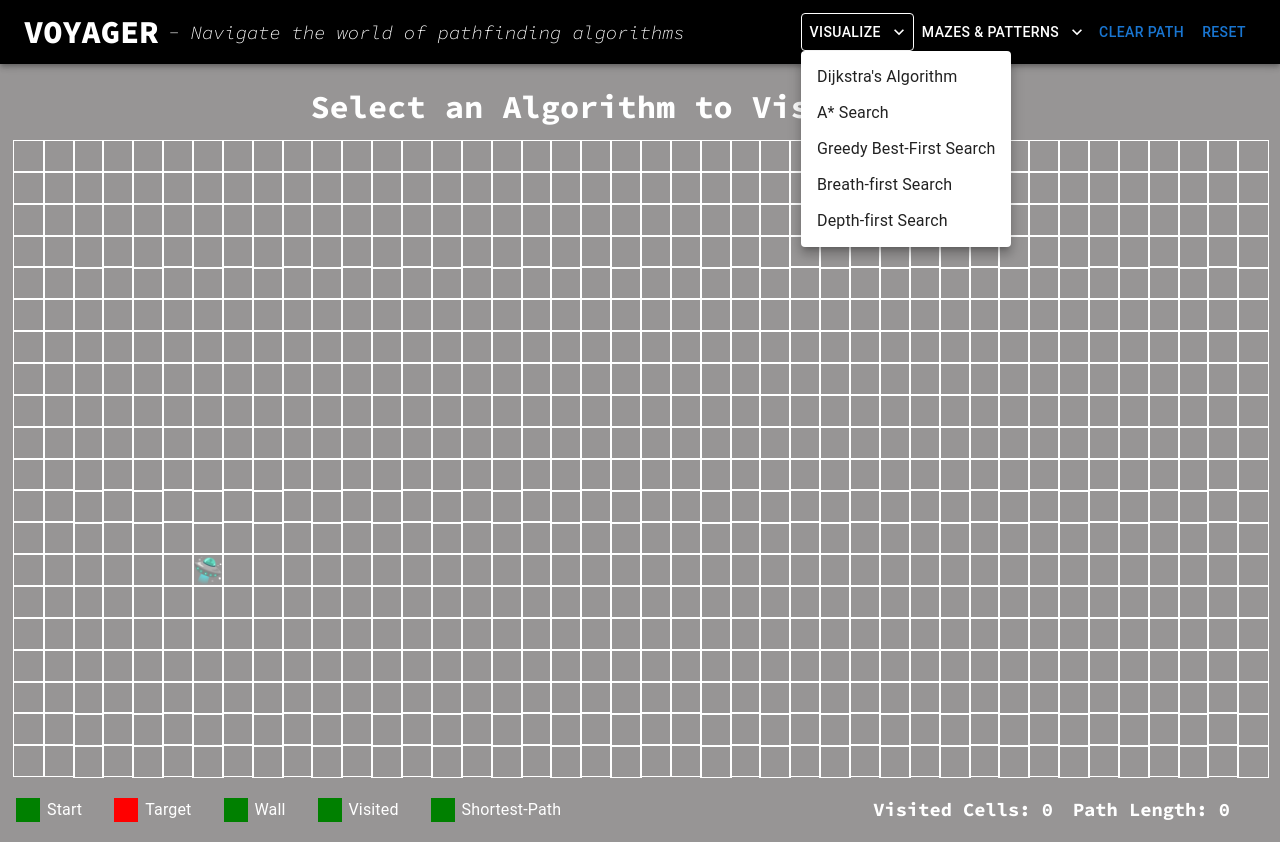
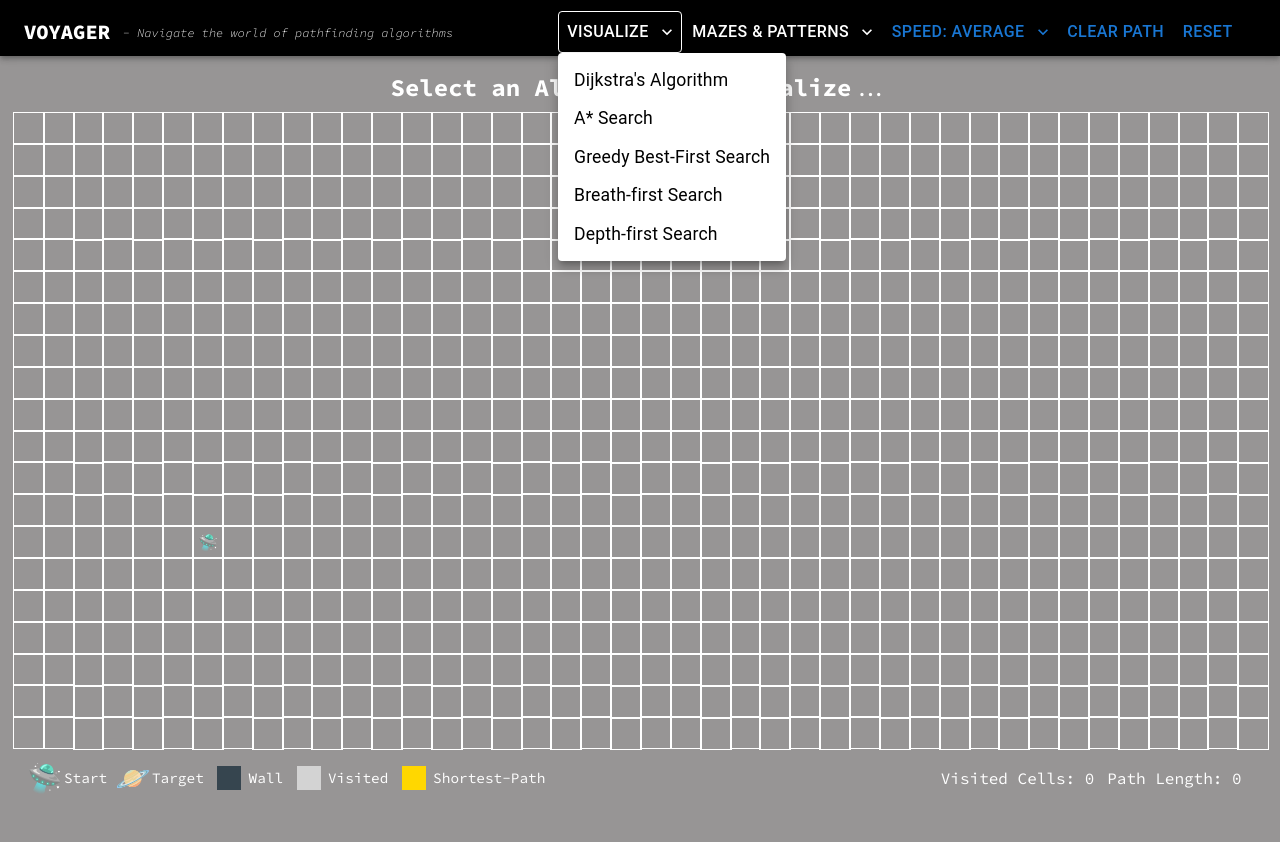
Before and after one commit to aydenyipcs/Pathfinding-Visualizer-, a React (Vite) app: page / in a window 1280 px wide. Both pictures are taken after a click on the button "VISUALIZE". After the commit the page ends 800 px from the top, so only its background shows below. Built offline with nearby package versions, Linux system fonts and the light colour scheme.

Commit message:
fixed css

```diff
--- a/src/Grid/Cell.jsx
+++ b/src/Grid/Cell.jsx
@@ -5,14 +5,13 @@ import "./Cell.scss";
 import { GridContext } from "../App";
 
 const Cell = (props) => {
-  const { pathfindingAnimation, shortestPathAnimation, mazeAnimation } =
+  const { pathfindingAnimation, shortestPathAnimation} =
     useContext(GridContext);
   const { cellInfo, eventHandlers } = props;
   const { row, col, start, end, wall } = cellInfo;
   const { onMouseDown, onMouseOver, onMouseUp } = eventHandlers;
   const inPathfinding = pathfindingAnimation.has(`cell-${row}-${col}`); //true/false, if in pathfinding animation
   const inShortestPath = shortestPathAnimation.has(`cell-${row}-${col}`); // if in shortest path animation
-  // const inMazeAnimation = mazeAnimation.has(`cell-${row}-${col}`); //if in maze animation
   const cellType = start ? "start" : end ? "end" : wall ? "wall" : "";
   const cellClass = `cell ${cellType} ${inPathfinding ? "pathfinding" : ""} ${ inShortestPath ? "shortestPath" : "" }`;
   const content = start ? "🛸" : end ? "🪐" : ""
--- a/src/Grid/Cell.scss
+++ b/src/Grid/Cell.scss
@@ -5,7 +5,6 @@
   aspect-ratio: 1;
   border: 0.8px solid white;
   width: 100%;
-  font-size: 25px;
   overflow: hidden;
   -webkit-user-select: none;
   -moz-user-select: none;
@@ -14,8 +13,6 @@
 }
 .wall {
   background-color: #36454f;
-
-
 }
 .pathfinding {
   background-color: #d3d3d3;
--- a/src/Info&Stats/Info.jsx
+++ b/src/Info&Stats/Info.jsx
@@ -1,10 +1,5 @@
 import React, { useState, useEffect, useContext } from "react";
 import { GridContext } from "../App.jsx";
-import List from "@mui/material/List";
-import ListItem from "@mui/material/ListItem";
-import ListItemIcon from "@mui/material/ListItemIcon";
-import ListItemText from "@mui/material/ListItemText";
-import Box from "@mui/material/Box";
 import "./info.scss";
 
 
@@ -12,32 +7,30 @@ const Info = () => {
   const { pathfindingLength, shortestPathLength } = useContext(GridContext);
 
   const legendItems = [
-    { label: "Start", color: "green" },
-    { label: "Target", color: "red" },
-    { label: "Wall", color: "green" },
-    { label: "Visited", color: "green" },
-    { label: "Shortest-Path", color: "green" },
+    { label: "Start", icon: "🛸" },
+    { label: "Target", icon: "🪐" },
+    { label: "Wall", color: "#36454f" },
+    { label: "Visited", color: "#d3d3d3" },
+    { label: "Shortest-Path", color: "#ffd700" },
   ];
 
   return (
     <div className="info-container">
       <div className="legend">
-        <List sx={{ display: "flex", flexDirection: "row" }}>
-          {legendItems.map((item) => (
-            <ListItem sx={{ width: "auto" }}>
-              <ListItemIcon sx={{ marginRight: "-25px" }}>
-                <Box
-                  sx={{ width: 24, height: 24, backgroundColor: item.color }}
-                />
-              </ListItemIcon>
-              <ListItemText primary={item.label} sx={{ fontFamily: '"Source Code Pro", monospace', fontWeight:300 }}/>
-            </ListItem>
-          ))}
-        </List>
+      {legendItems.map((item, index) => {
+          return (
+            <div key={index} className="item">
+              <span className="icon">
+                {item.icon ? item.icon : <div className="box" style={{ backgroundColor: item.color }}></div>}
+              </span>
+              <span className="label">{item.label}</span>
+            </div>
+          );
+        })}
       </div>
       <div className="stats">
-        <h3>Visited Cells: {pathfindingLength}</h3>
-        <h3>Path Length: {shortestPathLength}</h3>
+        <span>Visited Cells: {pathfindingLength}</span>
+        <span>Path Length: {shortestPathLength}</span>
       </div>
     </div>
   );
--- a/src/Info&Stats/info.scss
+++ b/src/Info&Stats/info.scss
@@ -1,18 +1,46 @@
-
 .info-container {
     display: flex;
     flex-direction: row;
     align-items: center;
+    padding: 0;
+    margin: 0;
+    height: 2vh;
+    width: 100vw;
     justify-content: space-between;
-
-
-}
-.stats {
+  }
+  .legend {
+    margin-top: 5vh;
+    margin-left: 2vw;
     display: flex;
     flex-direction: row;
     align-items: center;
-    margin-right: 30px;
-    h3 {
-        margin-right: 20px;
+  }
+  .stats {
+    display: flex;
+    flex-direction: row;
+    align-items: center;
+    margin-right: 2vw;
+    margin-top: 5vh;
+    font-size: 2vh;
+    span {
+      margin-right: 1vw;
     }
-}
+  }
+  .item {
+    display: flex;
+    align-items: center;
+    font-size: 1.8vh;
+    margin-right: 0.5vw;
+  }
+  .icon {
+    display: flex;
+    align-items: center;
+    justify-content: center;
+    font-size: 3.5vh;
+    width: 3vw;
+  }
+  .box {
+    display: inline-block;
+    width: 3vh;
+    height: 3vh;
+  }
--- a/src/Mazes/mazeFunctions.jsx
+++ b/src/Mazes/mazeFunctions.jsx
@@ -1,4 +1,5 @@
-export const animateMaze = (walls, maze, setGrid) => {
+export const animateMaze = (walls, maze, setGrid, setIsAnimating, animationSpeed = 5) => {
+  console.log(walls.length)
   if(maze === "Prim's Algorithm" || maze === "Random Maze") {
       setGrid((currGrid) => {
           const newGrid = currGrid.map((row) => {
@@ -9,7 +10,7 @@ export const animateMaze = (walls, maze, setGrid) => {
           });
           return newGrid;
         });
-
+    setTimeout(() => {
       walls.forEach((wall, index) => {
         setTimeout(() => {
           setGrid((currGrid) => {
@@ -17,8 +18,9 @@ export const animateMaze = (walls, maze, setGrid) => {
             newGrid[wall.row][wall.col].wall = false;
             return newGrid;
           });
-            }, index * 5);
+        }, index * animationSpeed);
       });
+    },1000)
   }else {
       walls.forEach((wall, index) => {
           setTimeout(() => {
@@ -27,7 +29,8 @@ export const animateMaze = (walls, maze, setGrid) => {
               newGrid[wall.row][wall.col].wall = true;
               return newGrid;
             });
-            }, index * 5);
+          }, index * animationSpeed);
         });
   }
+  setTimeout(() => setIsAnimating(false), walls.length *  animationSpeed)
 };
--- a/src/NavBar/NavBar.jsx
+++ b/src/NavBar/NavBar.jsx
@@ -12,7 +12,7 @@ import { Menu, MenuItem, MenuList } from "@mui/material";
 import "./navBar.scss";
 import { createBlankGrid, clearPath } from "../Grid/gridFunctions.jsx";
 import { getShortestPath, animateAlgo } from "../Algorithms/algoFunctions.jsx";
-import { algos, algoDescription, mazes } from "../utils.jsx";
+import { algos, algoDescription, mazes, speeds } from "../utils.jsx";
 import { animateMaze } from "../Mazes/mazeFunctions.jsx";
 
 const NavBar = () => {
@@ -33,21 +33,11 @@ const NavBar = () => {
     setShortestPathLength,
   } = useContext(GridContext);
 
-  const DropDown = () => {
-    //Menu drop-down component w/ functions
-    const [anchorEl, setAnchorEl] = useState(null);
-    const open = Boolean(anchorEl);
-    const handleClick = (e) => {
-      setAnchorEl(e.target);
-    };
-    const handleClose = () => {
-      setAnchorEl(null);
-    };
-    return { anchorEl, open, handleClick, handleClose };
-  };
-
-  const algoDropDown = DropDown(); // seperate drop-downs for algos and mazes
+  const [animationSpeed, setAnimationSpeed] = useState(5);
+  const [speedLabel, setSpeedLabel] = useState("Average");
+  const algoDropDown = DropDown(); //drop-downs for algos and mazes and speeds
   const mazeDropDown = DropDown();
+  const speedDropDown = DropDown();
 
   const resetGrid = () => {
     const defaultStart = [6, 13];
@@ -61,6 +51,7 @@ const NavBar = () => {
     setShortestPathLength(0);
     setAlgo("Select an Algorithm to Visualize");
   };
+
   const resetGridMaze = () => {
     setGrid(createBlankGrid(startPosition, endPosition));
     setPathfindingAnimation(new Set());
@@ -98,7 +89,8 @@ const NavBar = () => {
       shortestPath,
       setPathfindingAnimation,
       setShortestPathAnimation,
-      setIsAnimating
+      setIsAnimating,
+      animationSpeed
     );
   };
 
@@ -108,8 +100,7 @@ const NavBar = () => {
     const start = grid[startPosition[0]][startPosition[1]];
     const end = grid[endPosition[0]][endPosition[1]];
     const steps = mazes[maze](grid, start, end);
-    animateMaze(steps, maze, setGrid);
-    setIsAnimating(false);
+    animateMaze(steps, maze, setGrid, setIsAnimating, animationSpeed);
   };
 
   return (
@@ -136,7 +127,13 @@ const NavBar = () => {
               onClose={algoDropDown.handleClose}
             >
               {Object.entries(algos).map(([name]) => (
-                <MenuItem key={name} onClick={() => runAlgo(name)}>
+                <MenuItem
+                  key={name}
+                  onClick={() => {
+                    runAlgo(name);
+                    algoDropDown.handleClose();
+                  }}
+                >
                   {name}
                 </MenuItem>
               ))}
@@ -155,8 +152,40 @@ const NavBar = () => {
               onClose={mazeDropDown.handleClose}
             >
               {Object.entries(mazes).map(([name]) => (
-                <MenuItem key={name} onClick={() => runMaze(name)}>
+                <MenuItem
+                  key={name}
+                  onClick={() => {
+                    runMaze(name);
+                    mazeDropDown.handleClose();
+                  }}
+                >
                   {name}
+                </MenuItem>
+              ))}
+            </Menu>
+            <Button
+              disabled={isAnimating}
+              id="speed-dropdown"
+              onClick={speedDropDown.handleClick}
+              endIcon={<KeyboardArrowDownIcon aria-haspopup="true" />}
+            >
+              Speed: {speedLabel}
+            </Button>
+            <Menu
+              anchorEl={speedDropDown.anchorEl}
+              open={speedDropDown.open}
+              onClose={speedDropDown.handleClose}
+            >
+              {Object.entries(speeds).map(([speed]) => (
+                <MenuItem
+                  key={speed}
+                  onClick={() => {
+                    setAnimationSpeed(speeds[speed]);
+                    setSpeedLabel(speed);
+                    speedDropDown.handleClose();
+                  }}
+                >
+                  {speed}
                 </MenuItem>
               ))}
             </Menu>
@@ -184,10 +213,23 @@ const NavBar = () => {
         </Toolbar>
       </AppBar>
       <div className="algoDescription">
-        <h1>{algo}</h1>...<h3>{algoDescription[algo]}</h3>
+        <h1>{algo}</h1>
+        <h3>...{algoDescription[algo]}</h3>
       </div>
     </div>
   );
 };
 
 export default NavBar;
+const DropDown = () => {
+  //Menu drop-down component w/ functions
+  const [anchorEl, setAnchorEl] = useState(null);
+  const open = Boolean(anchorEl);
+  const handleClick = (e) => {
+    setAnchorEl(e.target);
+  };
+  const handleClose = () => {
+    setAnchorEl(null);
+  };
+  return { anchorEl, open, handleClick, handleClose };
+};
--- a/src/NavBar/navBar.scss
+++ b/src/NavBar/navBar.scss
@@ -2,7 +2,10 @@
   display: flex;
   justify-content: space-around;
   width: 100vw;
-  height:8vh;
+  height: 7vh;
+  margin: 0;
+  padding: 0;
+  font-size: 0.8vw;
   background-color: black;
   color: white;
 }
@@ -10,15 +13,22 @@
   justify-content: space-between;
   align-items: center;
 }
+.menu {
+  margin-right: 1vw;
+}
 .algoDescription {
+  height: 6vh;
   display: flex;
+  flex-direction: row;
+  justify-content: center;
   align-items: baseline;
-  justify-content: center;
+  font-size: 1.5vh;
   margin: 0;
-  margin-top: 15px;
-  margin-bottom: 5px;
-  h1, h3 {
-    margin: 8px;
+  margin-bottom: 1vh;
+  padding: 0;
+  h1,
+  h3 {
+    margin-right: 0.5vw;
   }
 }
 .title {
@@ -27,20 +37,50 @@
   align-items: center;
   h1 {
     font-weight: 800;
-    margin-right: 10px;
+    margin-right: 1vw;
   }
   h3 {
     font-weight: 300;
     font-style: italic;
   }
 }
+#algo-dropdown, #maze-dropdown {
+  font-size: 1rem;
+  color: white;
+  margin-right: 0.2vw;
+  transition: color 0.3s ease;
+  &:hover {
+    color: #C0C0C0;
+  }
+}
 #algo-dropdown {
-  border: 1px solid white;
-  color: white;
+  border: 1px solid white
 }
-#maze-dropdown {
-  color: white;
+
+.MuiMenu-root .MuiMenuItem-root {
+  font-size: 1.1rem;
+  color: black;
+
+  &:hover {
+    background-color: lightgrey;
+  }
 }
-#resetButton:disabled, #clearPathButton:disabled, #maze-dropdown:disabled, #algo-dropdown:disabled {
+#clearPathButton,
+#resetButton,
+#speed-dropdown {
+  font-size: 1rem;
+  margin-right: 0.2vw;
+  transition: color 0.3s ease, opacity 0.3 ease;
+  &:hover {
+    color: #7DF9FF;
+    opacity: 0.8;
+  }
+}
+
+#resetButton:disabled,
+#clearPathButton:disabled,
+#maze-dropdown:disabled,
+#algo-dropdown:disabled,
+#speed-dropdown:disabled {
   color: red;
 }
--- a/src/utils.jsx
+++ b/src/utils.jsx
@@ -30,3 +30,14 @@ export const mazes = {
     "Recursive Division": recursiveDivision,
     "Prim's Algorithm" : prim
 }
+export const mazeDescription = {
+  "Random Maze": "was custom made for fun :)",
+  "Recursive Division": "divides a space recursively until a condition is met",
+  "Prim's Algorithm" : "creates a minimum spanning tree"
+}
+export const speeds = {
+  "Slow": 10,
+  "Average": 5,
+  "Fast": 2.5,
+  "Instant": 0
+}
```
Lines whose indentation alone changed are shown as unchanged.
